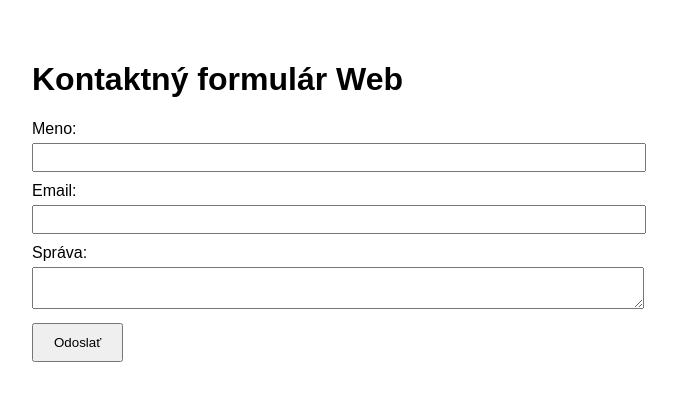
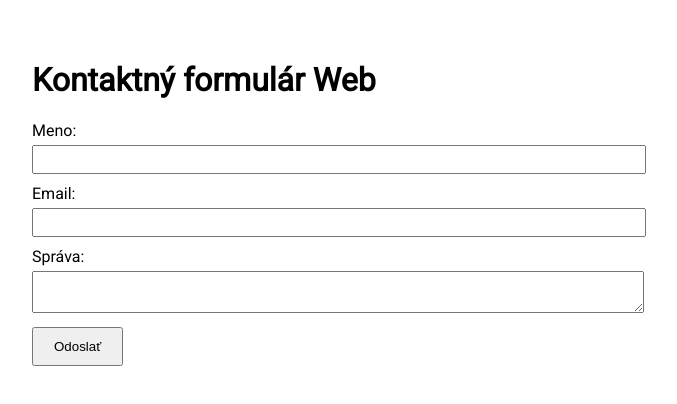
Before and after one commit to adelinka2/webapp-Vojtylova, a plain HTML site: page index.html in a window 1280 px wide. Shown: the whole page, without its empty margins (308-985 px from the left). Drawn offline with Linux system fonts and the light colour scheme.

Commit message:
style: change font to Roboto

```diff
--- a/style.css
+++ b/style.css
@@ -1,9 +1,13 @@
+@import url('https://fonts.googleapis.com/css2?family=Roboto&display=swap');
+
+
 body {
-    font-family: Arial, sans-serif;
+    font-family: 'Roboto', Arial, sans-serif;
     max-width: 600px;
     margin: 30px auto;
     padding: 10px;
   }
+
 
   label {
     display: block;
```
